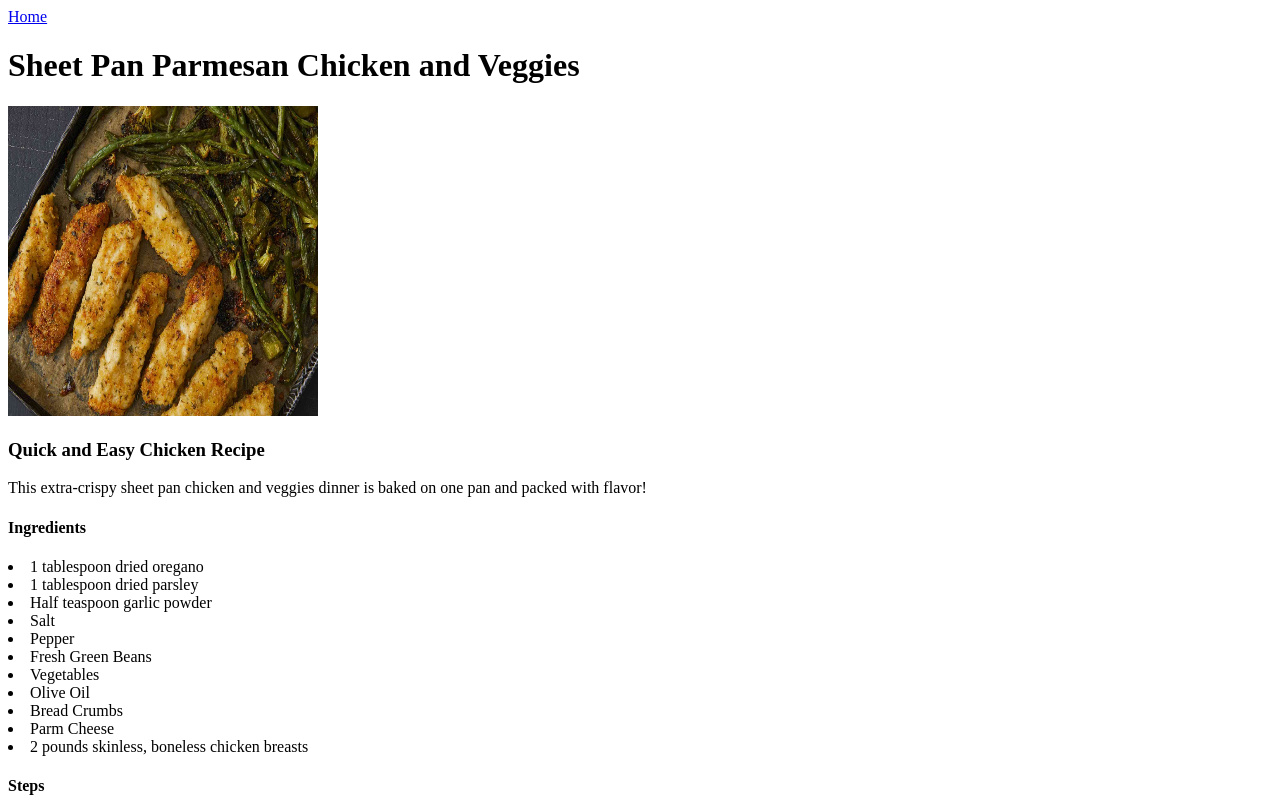
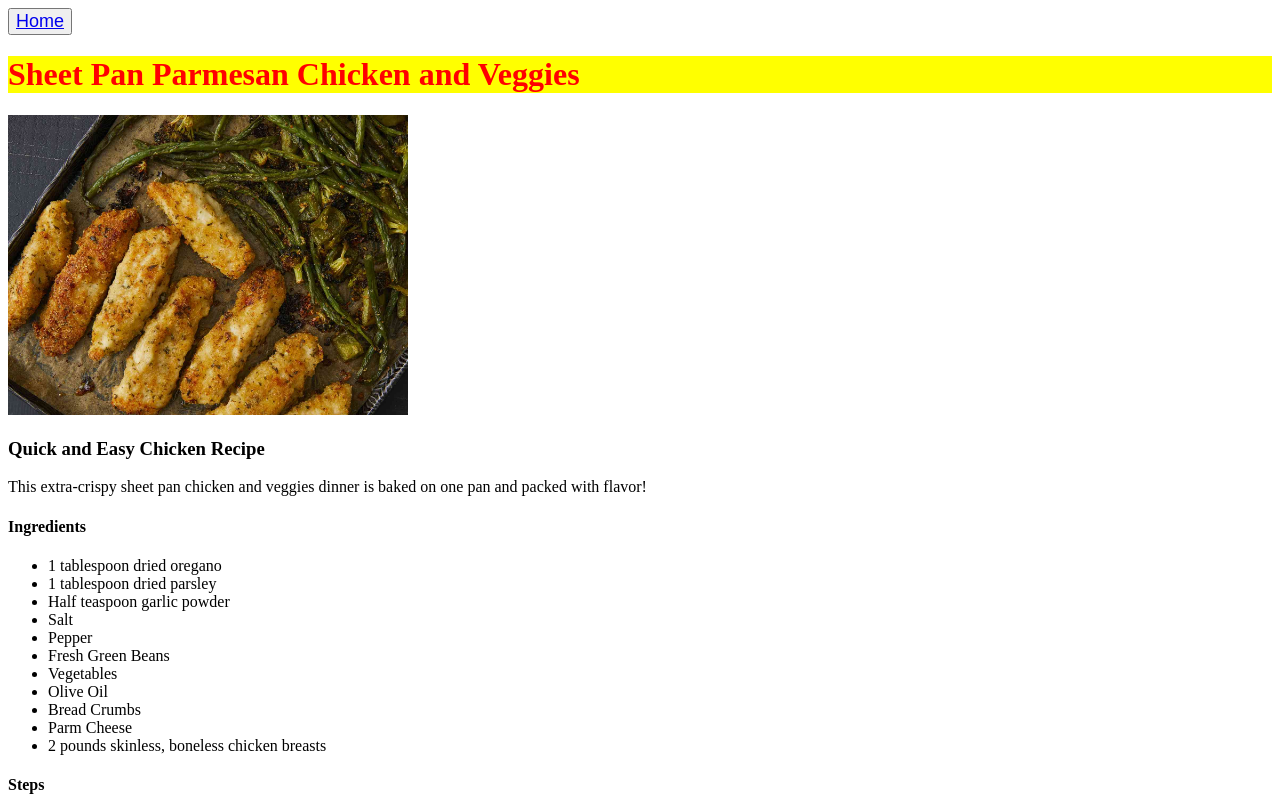
Before and after one commit to mdz4h5/odin-recipes, a plain HTML site: page recipes/chicken.html in a window 1280 px wide. Shown: the top 800 px of the page. Drawn offline with Linux system fonts and the light colour scheme.

Commit message:
Updated to include CSS.

```diff
--- a/recipes/chicken.html
+++ b/recipes/chicken.html
@@ -4,15 +4,18 @@
     <meta charset="UTF-8">
     <meta name="viewport" content="width=device-width, initial-scale=1.0">
     <title>Sheet Pan Chicken Recipe</title>
+    <link rel="stylesheet" href="../style.css">
 </head>
 <body>
 
+    <button>
     <a href="../index.html">Home</a>
+    </button>
 
     <h1>Sheet Pan Parmesan Chicken and Veggies</h1>
 
     <p>
-    <img src="../images/chicken.jpg" alt="Photo of Chicken Recipe" height="310" width="310">
+    <img class="food-photo" src="../images/chicken.jpg" alt="Photo of Chicken Recipe">
     </p>
 
     <h3>Quick and Easy Chicken Recipe</h3>
@@ -20,6 +23,7 @@
     <p>This extra-crispy sheet pan chicken and veggies dinner is baked on one pan and packed with flavor!</p>
 
     <h4>Ingredients</h4>
+        <ul>
             <li>1 tablespoon dried oregano</li>
             <li>1 tablespoon dried parsley</li>
             <li>Half teaspoon garlic powder</li>
--- /dev/null
+++ b/style.css
@@ -0,0 +1,13 @@
+h1 {
+    color: red;
+    background-color: yellow;
+}
+
+.food-photo {
+    height: auto;
+    width: 400px;
+}
+
+a {
+    font-size: 18px;
+}
```
Also changed, not shown: index.html (+1 -0 lines), recipes/lasagna.html (+4 -3 lines), recipes/steak.html (+4 -1 lines).
